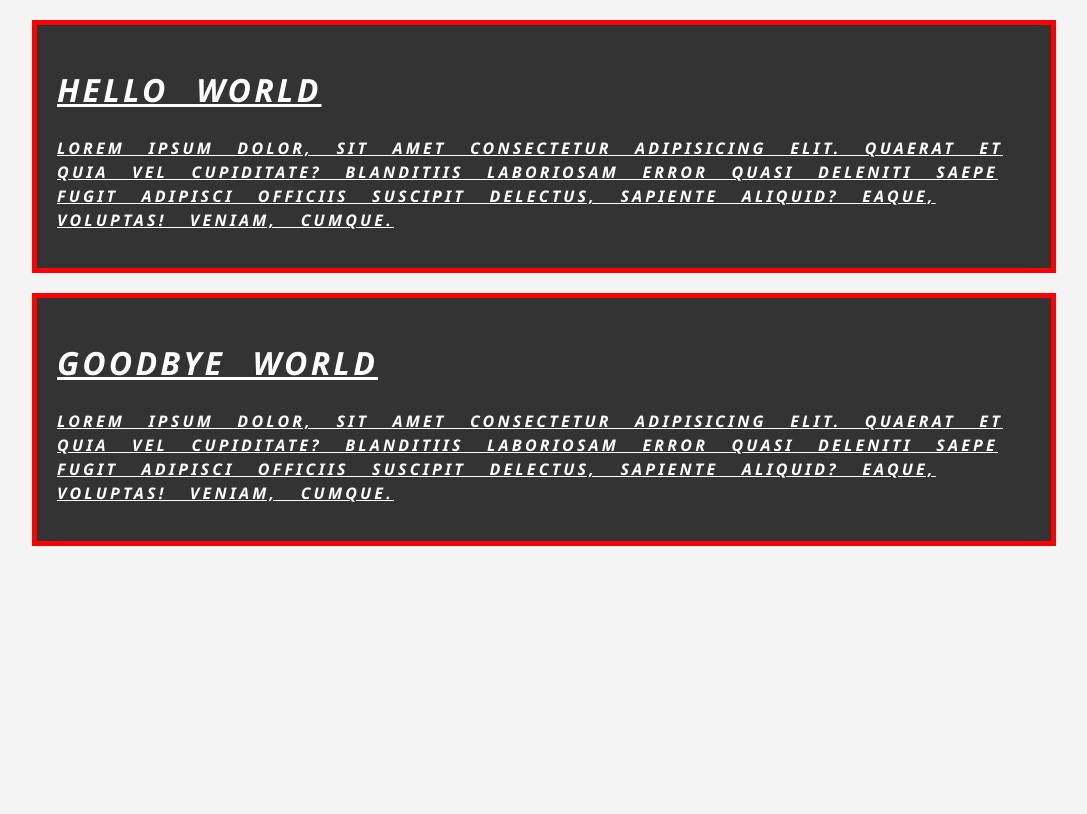
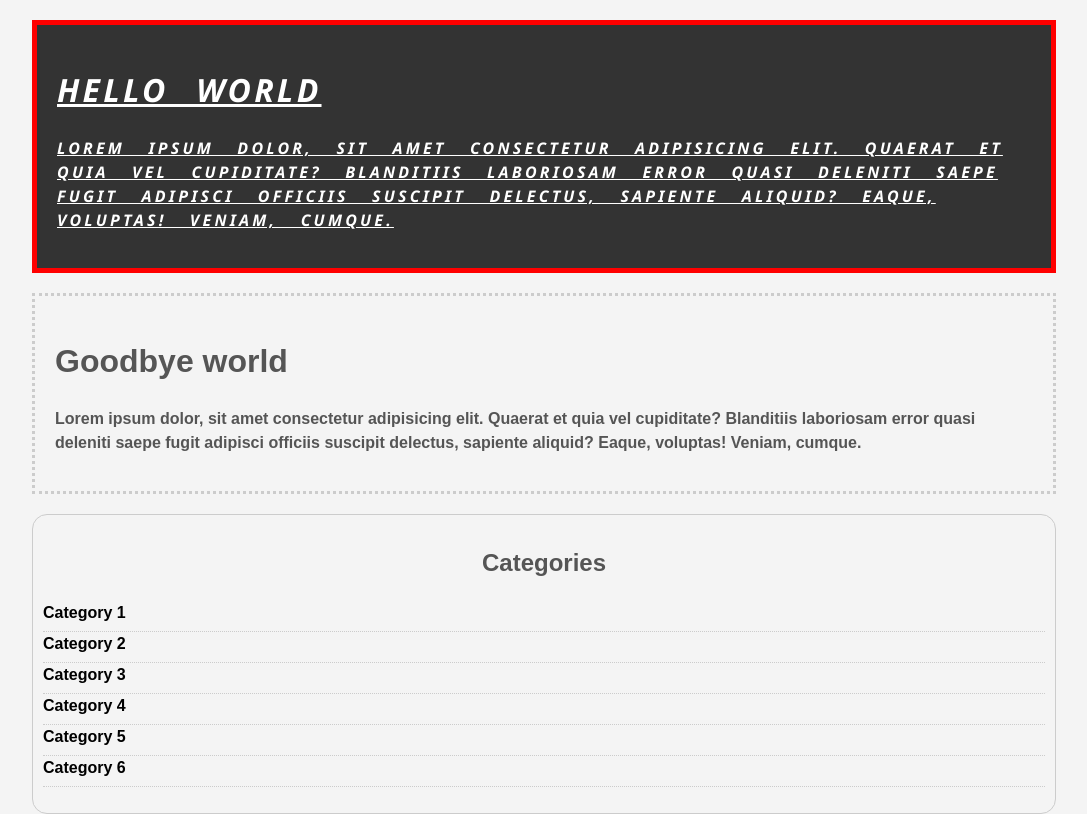
Before and after one commit to Opeoluwa-Fatunmbi/css-crash-course, a plain HTML site: page index.html in a window 1280 px wide. Shown: the whole page, without its empty margins (96-1183 px from the left). Drawn offline with Linux system fonts and the light colour scheme.

Commit message:
[Add] css styling: new container

```diff
--- a/css/style.css
+++ b/css/style.css
@@ -4,6 +4,25 @@
     padding: 0;
 }
 */
+
+a{
+    text-decoration: none;
+    color: #000;
+}
+
+a:hover{
+    text-decoration: underline;
+    color: red;
+}
+
+a:active{
+    color: green;
+}
+
+a:visited{
+    color: blue;
+}
+
 
 
 body{
@@ -44,20 +63,28 @@ body{
 }
 
 .box-2{
-    background-color: #333;
-    color: #fff;
+    border:3px dotted #ccc;
+    padding: 20px;
+    margin: 20px 0;
+}
 
-    border: 5px solid red;
 
-    padding: 20px;
-    margin-top: 20px;
-    margin: 20px 0;
+.categories{
+    border: 1px solid #ccc;
+    padding: 10px;
+    border-radius: 15px;
+}
 
-    font-family: 'Segoe UI', Tahoma, Geneva, Verdana, sans-serif;
-    font-weight: 800;
-    font-style: italic;
-    text-decoration: underline;
-    text-transform: uppercase;
-    letter-spacing: 0.2em;
-    word-spacing: 1em;
+.categories h2{
+    text-align: center;
 }
+
+.categories ul{
+    padding: 0;
+    list-style: none;
+}
+
+.categories li{
+    padding-bottom: 6px;
+    border-bottom: 1px dotted #ccc;
+}
--- a/index.html
+++ b/index.html
@@ -26,6 +26,19 @@
                 Eaque, voluptas! Veniam, cumque.
             </p>
         </div>
+
+        <div class="categories">
+            <h2>Categories</h2>
+            <ul>
+                <li><a href="#">Category 1</a></li>
+                <li><a href="#">Category 2</a></li>
+                <li><a href="#">Category 3</a></li>
+                <li><a href="#">Category 4</a></li>
+                <li><a href="#">Category 5</a></li>
+                <li><a href="#">Category 6</a></li>
+            </ul>
+
+        </div>
     </div>
 </body>
 </html>
```
